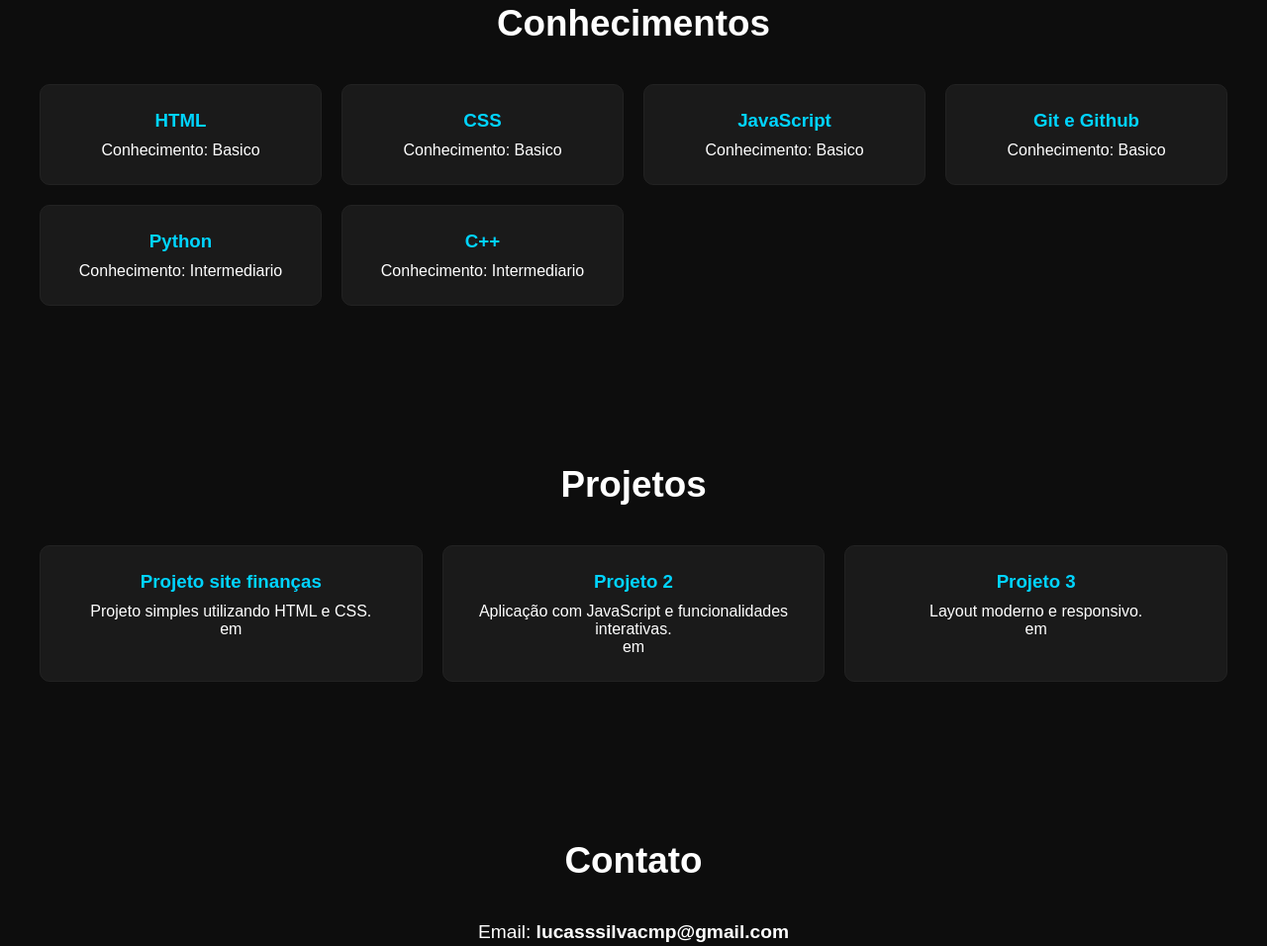
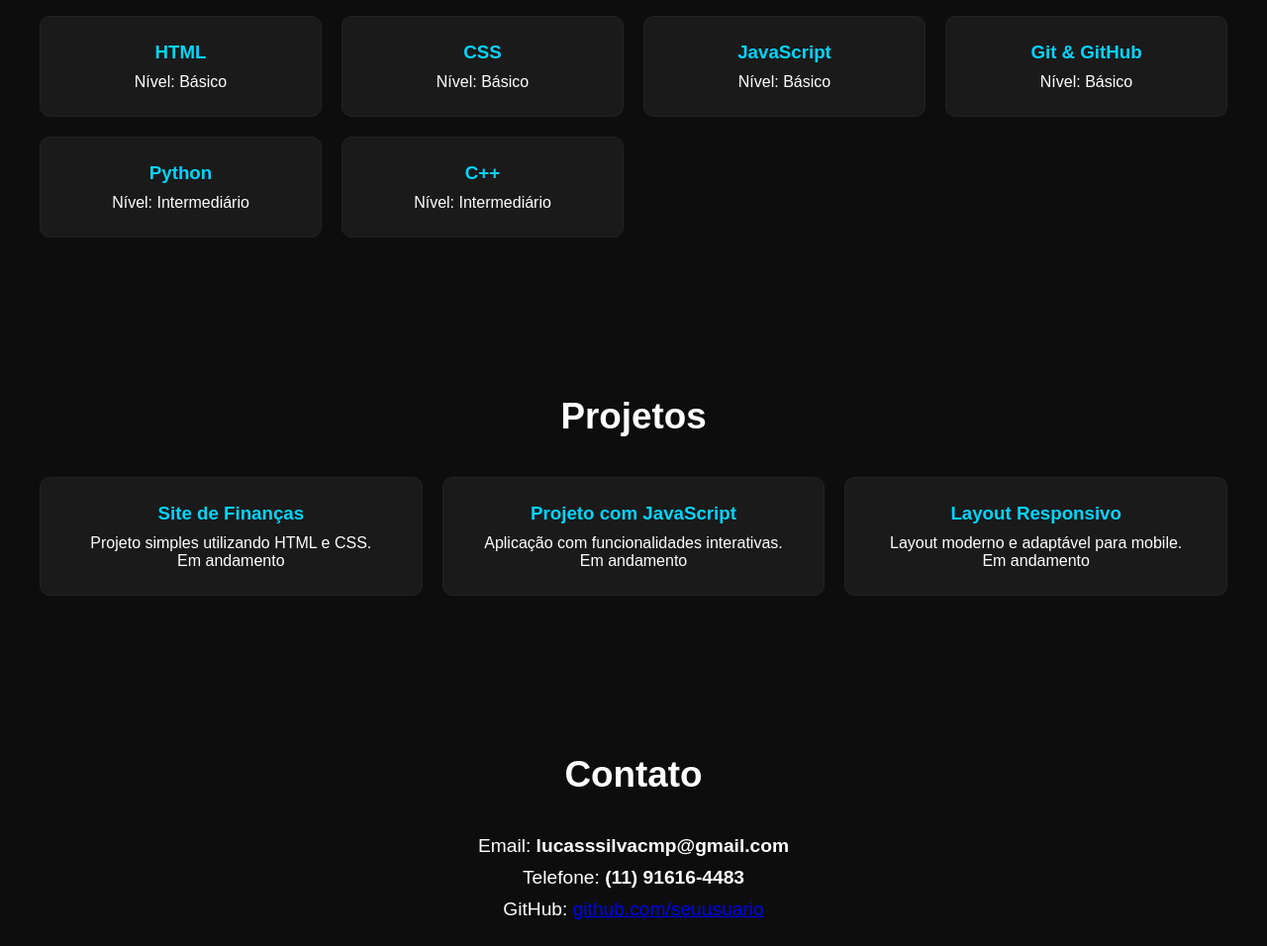
Before and after one commit to Lcam2419/portifolio2, a plain HTML site: page index.html in a window 1280 px wide. Shown: the part 468-1424 px from the top of the page at 99% size. Drawn offline with Linux system fonts and the light colour scheme.

Commit message:
Revise portfolio HTML structure and content
Updated the HTML structure and content for the portfolio page, including changes to the navigation, hero section, skills, projects, and contact information.

```diff
--- a/index.html
+++ b/index.html
@@ -11,7 +11,7 @@
 
 <!-- MENU -->
 <header>
-        <nav>
+    <nav class="nav">
         <h1>Lucas Alexandre</h1>
         <ul>
             <li><a href="#home">Início</a></li>
@@ -25,14 +25,15 @@
 <!-- HERO -->
 <section id="home" class="hero">
     <div class="hero-content">
-            <div class="hero-text">
         <h2>Olá, eu sou o Lucas 👋</h2>
-                <p>Desenvolvedor Front-End iniciante, focado em criar interfaces modernas, rápidas e responsivas.</p>
+        <p>
+            Desenvolvedor Front-End iniciante, focado em criar interfaces
+            modernas, rápidas e responsivas.
+        </p>
 
         <div class="buttons">
-                    <a href="#" class="btn">Baixar Currículo</a>
+            <a href="curriculo.pdf" class="btn" download>Baixar Currículo</a>
             <a href="#projetos" class="btn-outline">Ver Projetos</a>
-                </div>
         </div>
     </div>
 </section>
@@ -44,36 +45,34 @@
     <div class="cards">
         <div class="card">
             <h3>HTML</h3>
-                <p>Conhecimento: Basico</p>
+            <p>Nível: Básico</p>
         </div>
 
         <div class="card">
             <h3>CSS</h3>
-                <p>Conhecimento: Basico</p>
+            <p>Nível: Básico</p>
         </div>
 
         <div class="card">
             <h3>JavaScript</h3>
-                <p>Conhecimento: Basico</p>
+            <p>Nível: Básico</p>
         </div>
 
         <div class="card">
-                <h3>Git e Github</h3>
-                <p>Conhecimento: Basico<p>
+            <h3>Git & GitHub</h3>
+            <p>Nível: Básico</p>
         </div>
 
         <div class="card">
             <h3>Python</h3>
-              <p>Conhecimento: Intermediario<p>
+            <p>Nível: Intermediário</p>
         </div>
 
         <div class="card">
             <h3>C++</h3>
-              <p>Conhecimento: Intermediario<p>
+            <p>Nível: Intermediário</p>
         </div>
-
     </div>
-
 </section>
 
 <!-- PROJETOS -->
@@ -83,22 +82,23 @@
     <div class="cards">
 
         <div class="card">
-                <h3>Projeto site finanças</h3>
+            <h3>Site de Finanças</h3>
             <p>Projeto simples utilizando HTML e CSS.</p>
-                <p>em <andamento class=""></andamento>
+            <span class="status andamento">Em andamento</span>
         </div>
 
         <div class="card">
-                <h3>Projeto 2</h3>
-                <p>Aplicação com JavaScript e funcionalidades interativas.</p>
-                <p>em <andamento class=""></andamento>
+            <h3>Projeto com JavaScript</h3>
+            <p>Aplicação com funcionalidades interativas.</p>
+            <span class="status andamento">Em andamento</span>
         </div>
 
         <div class="card">
-                <h3>Projeto 3</h3>
-                <p>Layout moderno e responsivo.</p>
-                <p>em <andamento class=""></andamento>
+            <h3>Layout Responsivo</h3>
+            <p>Layout moderno e adaptável para mobile.</p>
+            <span class="status andamento">Em andamento</span>
         </div>
+
     </div>
 </section>
 
@@ -108,9 +108,12 @@
 
     <p>Email: <strong>lucasssilvacmp@gmail.com</strong></p>
     <p>Telefone: <strong>(11) 91616-4483</strong></p>
+    <p>GitHub:
+        <a href="https://github.com/seuusuario" target="_blank">
+            github.com/seuusuario
+        </a>
+    </p>
 </section>
-
-
 
 <footer>
     <p>© 2025 Lucas Alexandre — Criado com dedicação 💙</p>
```
Lines whose indentation alone changed are shown as unchanged.
